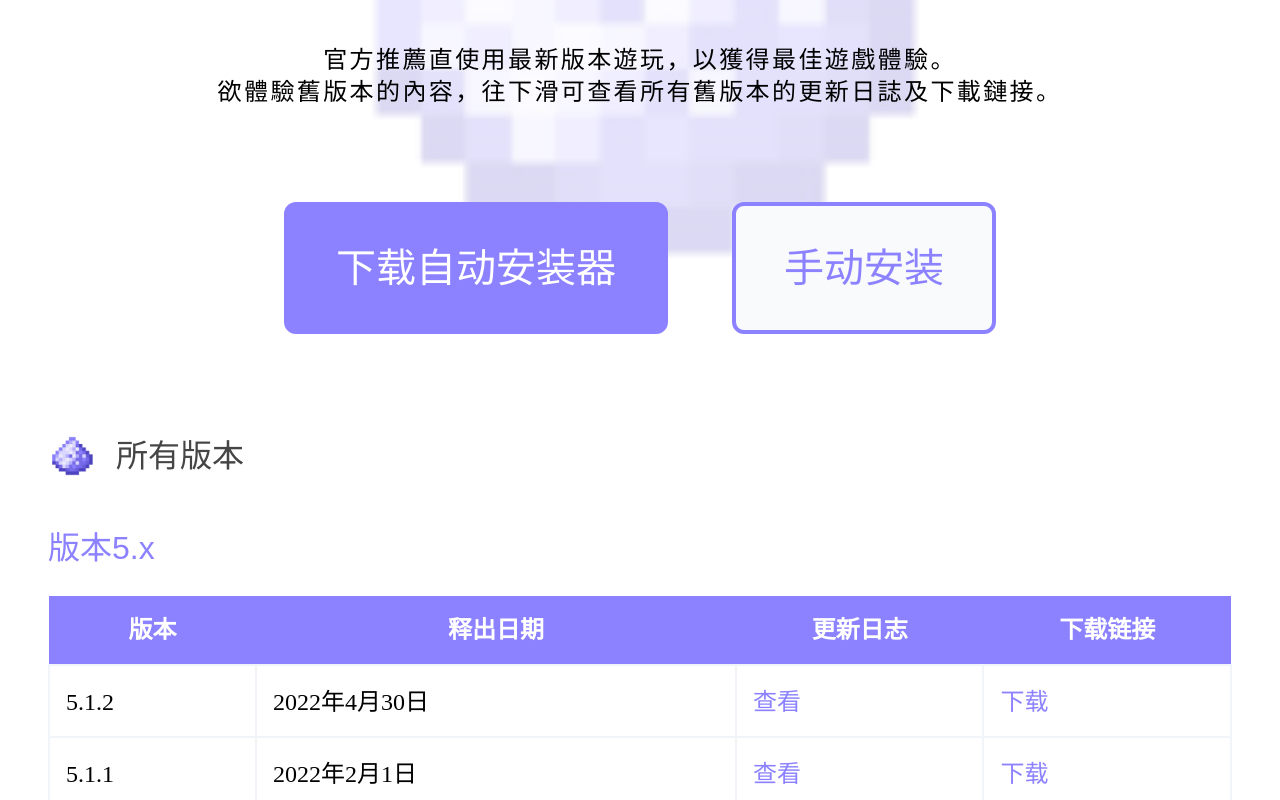
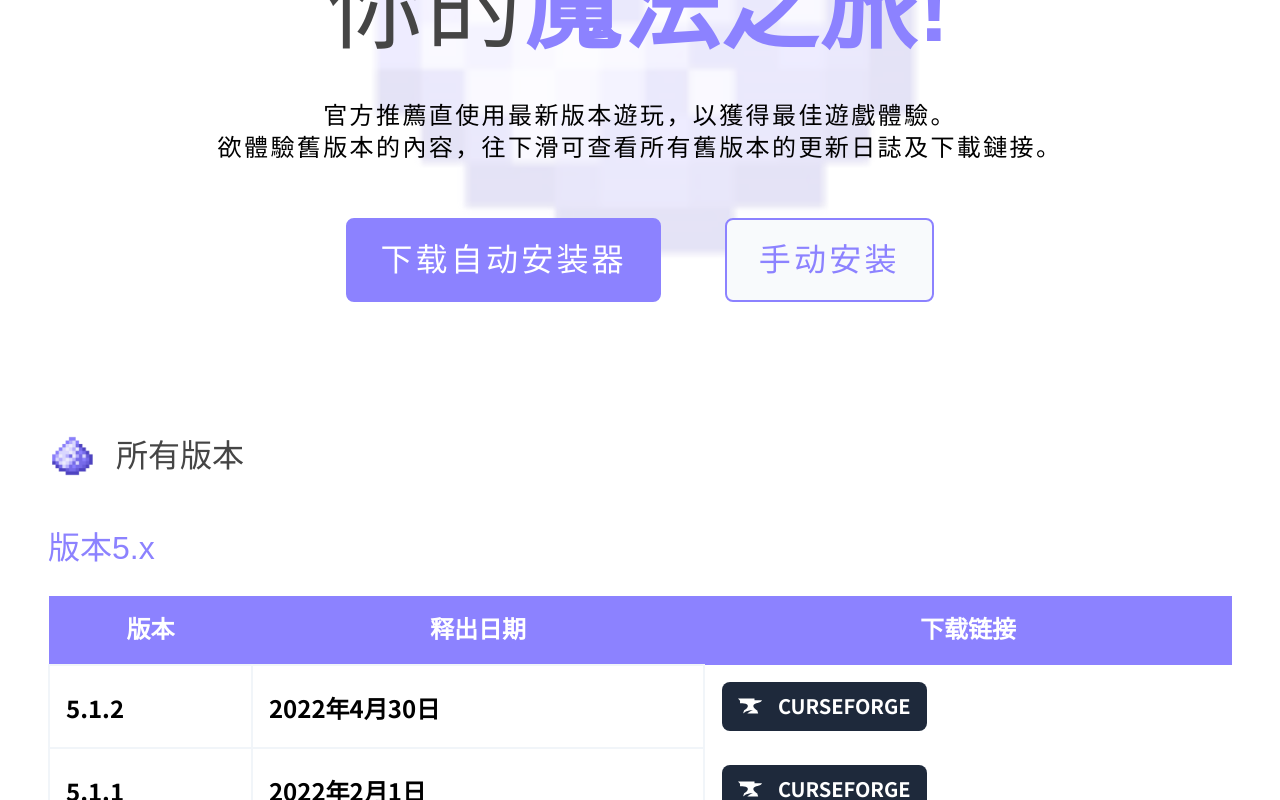
Before and after one commit to Slimer210/ManaWeb, a React (Vite) app: page /download in a window 1280 px wide. Shown: the part 400-1200 px from the top of the page. Built offline with nearby package versions, Linux system fonts and the light colour scheme; a web font is replaced by a local one.

Commit message:
download pageui fixes

```diff
--- a/src/App.jsx
+++ b/src/App.jsx
@@ -67,7 +67,7 @@ function NavigationBar() {
 
         {/* only show on mobile layout */}
         <div className={`${isNavigationOpen ? "fixed" : "hidden"} top-24 left-0 tablet:hidden`}>
-          <div className={`transition duration-300 bg-white font-sans-serif w-screen h-[calc(100vh-96px)] flex flex-nowrap flex-col items-center justify-center gap-x-5`}>
+          <div className={`transition duration-300 bg-white font-sans-serif w-screen h-[calc(100vh-96px)] flex flex-nowrap flex-col items-center justify-center gap-y-8`}>
           {navigationItem.map((item) => (
             <NavLink
               to={item.href}
@@ -110,8 +110,6 @@ function Footer() {
 
 // tailwind 3.0 yyds
 function App() {
-
-
   return (
     <BrowserRouter>
       <NavigationBar />
--- a/src/data/version.json
+++ b/src/data/version.json
@@ -1,7 +1,7 @@
 {
     "version5x": [
-        {"version":"5.1.2", "releaseDate":"20220430", "releaseNotesLink": "https://example.com/", "downloadLink": "https://example.com/"},
-        {"version":"5.1.1", "releaseDate":"20220201", "releaseNotesLink": "https://example.com/", "downloadLink": "https://example.com/"},
-        {"version":"5.1.0", "releaseDate":"20220131", "releaseNotesLink": "https://example.com/", "downloadLink": "https://example.com/"}
+        {"version":"5.1.2", "releaseDate":"20220430", "downloadLink": "https://example.com/"},
+        {"version":"5.1.1", "releaseDate":"20220201", "downloadLink": "https://example.com/"},
+        {"version":"5.1.0", "releaseDate":"20220131", "downloadLink": "https://example.com/"}
     ]
-    }
+}
--- a/src/index.css
+++ b/src/index.css
@@ -1,4 +1,4 @@
-@import url('https://fonts.googleapis.com/css2?family=Noto+Sans+TC:wght@300;700&display=swap');
+@import url('https://fonts.googleapis.com/css2?family=Noto+Sans+TC:wght@300;400;500;600;700&display=swap');
 
 @font-face {
   font-family: FZYiHei-M20T;
--- a/src/routes/Download.jsx
+++ b/src/routes/Download.jsx
@@ -5,6 +5,7 @@ import {
 import moment from 'moment/min/moment-with-locales';
 import manaLogo from '../assets/manalogo.png';
 import { version5x } from '../data/version.json';
+import { Icon } from '@iconify/react';
 
 moment.locale('zh-tw');
 
@@ -12,24 +13,24 @@ export default function Download() {
   return (
     <div className="m-12">
       <div className="flex flex-col mt-24 flex-1 items-center justify-center min-h-[82vh] max-h-fit">
-        <img alt="" src={manaLogo} className="w-1/2 h-auto absolute top-1/2 left-1/2 opacity-20 -translate-x-1/2 -translate-y-1/2" />
-        <div className="flex flex-col justify-center items-center relative z-10 gap-y-8">
+        <img alt="" src={manaLogo} className="select-none w-1/2 h-auto absolute top-1/2 left-1/2 opacity-[0.15] -translate-x-1/2 -translate-y-1/2" />
+        <div className="flex flex-col justify-center items-center relative z-10 gap-y-6">
           <h1 className="text-[6rem] text-mana-black tracking-wide leading-snug text-center whitespace-normal w-screen">
             今天就开启
             <br />
             你的
             <span className="text-mana-purple font-semibold">魔法之旅!</span>
           </h1>
-          <p className="flex font-body text-center justify-center text-2xl tracking-widest w-screen">
+          <p className="flex font-body text-center justify-center text-2xl tracking-widest w-screen text-black">
             官方推薦直使用最新版本遊玩，以獲得最佳遊戲體驗。
             <br />
             欲體驗舊版本的內容，往下滑可查看所有舊版本的更新日誌及下載鏈接。
           </p>
-          <div className="p-8 items-center flex flex-col tablet:flex-row">
-            <Link to="/" className="text-white bg-mana-purple m-8 px-12 py-8 rounded-xl text-[2.5rem] border-4 border-solid border-mana-purple self-center whitespace-nowrap">
+          <div className="px-8 items-center flex flex-col tablet:flex-row">
+            <Link to="/" className="text-white bg-mana-purple m-8 px-8 py-4 rounded-lg text-[2rem] border-2 border-solid border-mana-purple self-center whitespace-nowrap tracking-widest">
               下载自动安装器
             </Link>
-            <Link to="/" className="text-mana-purple bg-slate-50 m-8 px-12 py-8 rounded-xl text-[2.5rem] border-4 border-solid border-mana-purple self-center whitespace-nowrap">
+            <Link to="/" className="text-mana-purple bg-slate-50 m-8 px-8 py-4 rounded-lg text-[2rem] border-2 border-solid border-mana-purple self-center whitespace-nowrap tracking-widest">
               手动安装
             </Link>
           </div>
@@ -49,7 +50,6 @@ export default function Download() {
           <tr className="bg-mana-purple text-white content-start">
             <th className="py-4 text-[1.5rem] font-sans">版本</th>
             <th className="py-4 text-[1.5rem] font-sans">释出日期</th>
-            <th className="py-4 text-[1.5rem] font-sans">更新日志</th>
             <th className="py-4 text-[1.5rem] font-sans">下载链接</th>
           </tr>
           {version5x.map((data) => (
@@ -57,27 +57,23 @@ export default function Download() {
               {[
                 data.version,
               ].map((item) => (
-                <td className="px-4 py-4 text-[1.5rem] font-serif border-2 border-slate-100">{item}</td>
+                <td className="px-4 py-4 text-[1.5rem] font-body font-bold border-2 border-slate-100">{item}</td>
               ))}
               {[
                 data.releaseDate,
               ].map((item) => (
-                <td className="px-4 py-4 text-[1.5rem] font-serif border-2 border-slate-100">
+                <td className="px-4 py-4 text-[1.5rem] font-body font-bold border-2 border-slate-100">
                   {moment(item).format('LL')}
-                </td>
-              ))}
-              {[
-                data.releaseNotesLink,
-              ].map((item) => (
-                <td className="px-4 py-4 text-[1.5rem] font-body border-2 border-slate-100">
-                  <a href={item} className="text-mana-purple font-body">查看</a>
                 </td>
               ))}
               {[
                 data.downloadLink,
               ].map((item) => (
-                <td className="px-4 py-4 text-[1.5rem] font-body border-2 border-slate-100">
-                  <a href={item} className="text-mana-purple font-body">下载</a>
+                <td className="m-4 font-body border-slate-100 flex flex-row items-center align-middle">
+                  <a href={item} className="flex flex-row bg-slate-800 font-body text-white rounded-lg h-full w-content px-4 py-2 items-center justify-items-center justify-self-center gap-x-4">
+                    <Icon icon="simple-icons:curseforge" className=''/>
+                    <h3 className='text-xl leading-relaxed font-bold hidden tablet:inline'>CURSEFORGE</h3>
+                  </a>
                 </td>
               ))}
             </tr>
```
